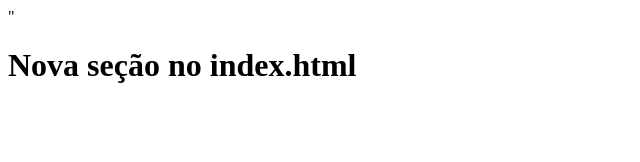
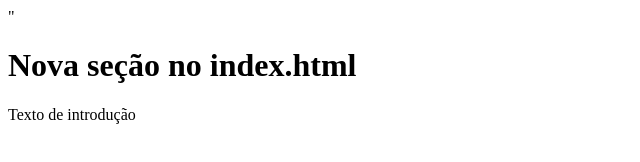
Before and after one commit to mdsds-elt/novo_projeto, a plain HTML site: page index.html in a window 1280 px wide. Shown: the whole page, without its empty margins (0-640 px from the left). Drawn offline with Linux system fonts and the light colour scheme.

Commit message:
como adicionar uma nova tag

```diff
--- a/index.html
+++ b/index.html
@@ -1,2 +1,4 @@
 
 "<h1>Nova seção no index.html</h1>
+
+<p>Texto de introdução</p>
```
